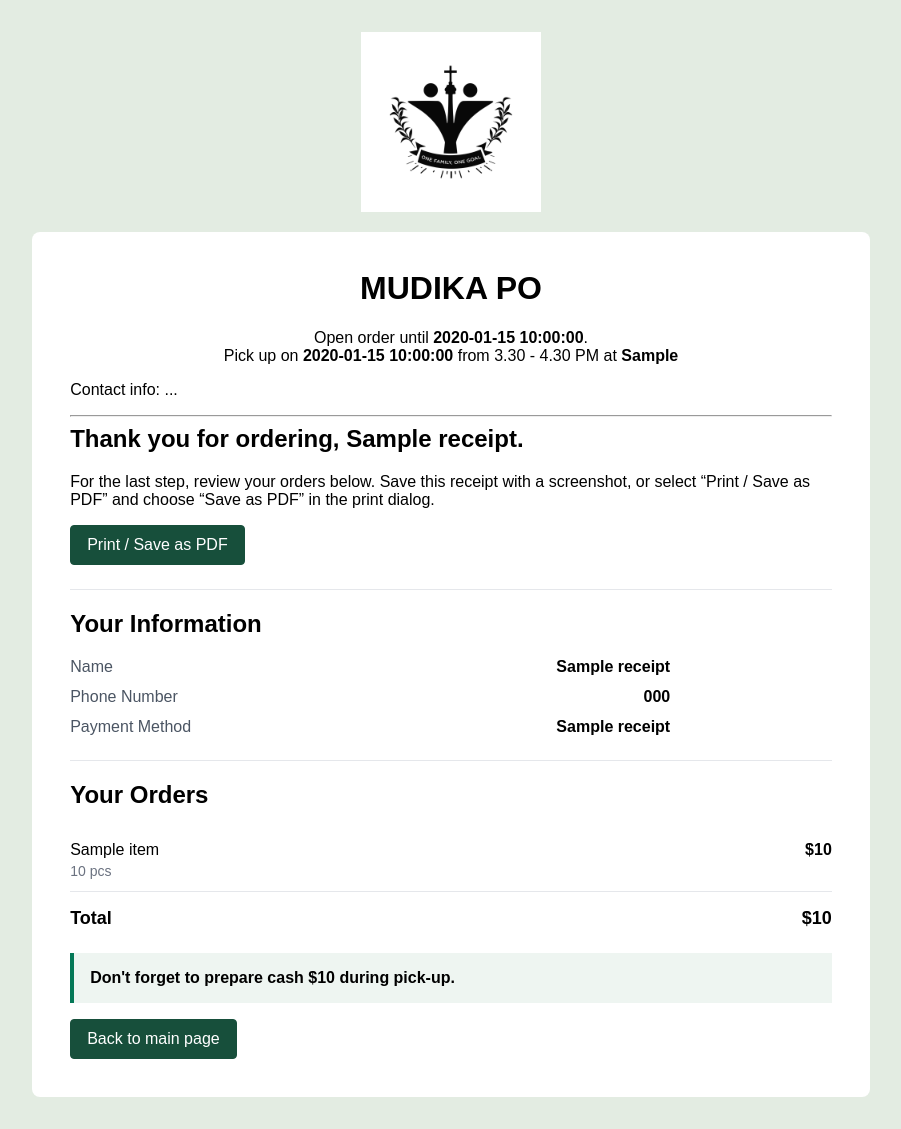
After one commit to adhitamapatrick/mudika-po-website, a Flask app: template templates/order_success.html in a window 1280 px wide. The commit adds this page. Shown: the whole page, without its empty margins (189-1090 px from the left). Run offline with Flask 3, Linux system fonts and the light colour scheme; the template is opened without the code that fills it: most values are stand-ins (such as "Sample title", 1, 10 or a date in 2020).

Commit message:
Added order confirmation for customers to review and show their orders succesfully submitted

```diff
--- a/app.py
+++ b/app.py
@@ -1,4 +1,5 @@
 import json
+import logging
 import math
 import os
 import re
@@ -6,10 +7,12 @@ import secrets
 import threading
 from datetime import date
 from decimal import Decimal, InvalidOperation, ROUND_HALF_UP
+from logging.handlers import RotatingFileHandler
 from pathlib import Path
+from time import time
 from uuid import uuid4
 
-from flask import Flask, flash, redirect, render_template, request, url_for
+from flask import Flask, flash, redirect, render_template, request, session, url_for
 from werkzeug.utils import secure_filename
 
 app = Flask(__name__)
@@ -28,6 +31,22 @@ PICKUP_LOCATIONS = (
 )
 SPREADSHEET_ID = "1BBk_33lKRMkxpFKyY3-lx-mpGxGWiPG7kBVqNNoNnoA"
 DATA_LOCK = threading.Lock()
+ORDER_RECEIPTS = {}
+ORDER_RECEIPT_LOCK = threading.Lock()
+ORDER_RECEIPT_TTL_SECONDS = 30 * 60
+PAYMENT_METHODS = {
+    "etransfer": "E-transfer to mudika@gmail.com",
+    "cash": "Cash",
+}
+
+DATA_DIR.mkdir(parents=True, exist_ok=True)
+LOG_FILE = DATA_DIR / "app.log"
+if not any(getattr(handler, "baseFilename", None) == str(LOG_FILE) for handler in app.logger.handlers):
+    log_handler = RotatingFileHandler(LOG_FILE, maxBytes=1_000_000, backupCount=2, encoding="utf-8")
+    log_handler.setLevel(logging.INFO)
+    log_handler.setFormatter(logging.Formatter("%(asctime)s %(levelname)s %(message)s"))
+    app.logger.addHandler(log_handler)
+app.logger.setLevel(logging.INFO)
 
 DEFAULT_SITE_DATA = {
     "pickup_date": date.today().isoformat(),
@@ -94,10 +113,47 @@ def item_unit_price(value):
         return Decimal(match.group())
 
 
-def append_order_rows_to_sheet(rows):
+def get_google_credentials_file():
     credentials_file = os.environ.get("GOOGLE_APPLICATION_CREDENTIALS")
     if not credentials_file:
-        raise RuntimeError("Google Sheets credentials are not configured.")
+        credentials_file = str(DATA_DIR / "google-service-account.json")
+    if not Path(credentials_file).is_file():
+        raise RuntimeError("Google Sheets credential file was not found.")
+    return credentials_file
+
+
+def store_order_receipt(receipt):
+    current_time = time()
+    with ORDER_RECEIPT_LOCK:
+        expired_receipts = [
+            receipt_id
+            for receipt_id, entry in ORDER_RECEIPTS.items()
+            if entry["expires_at"] <= current_time
+        ]
+        for receipt_id in expired_receipts:
+            ORDER_RECEIPTS.pop(receipt_id, None)
+
+        receipt_id = secrets.token_urlsafe(32)
+        ORDER_RECEIPTS[receipt_id] = {
+            "receipt": receipt,
+            "expires_at": current_time + ORDER_RECEIPT_TTL_SECONDS,
+        }
+    return receipt_id
+
+
+def get_order_receipt(receipt_id):
+    if not receipt_id:
+        return None
+    with ORDER_RECEIPT_LOCK:
+        entry = ORDER_RECEIPTS.get(receipt_id)
+        if not entry or entry["expires_at"] <= time():
+            ORDER_RECEIPTS.pop(receipt_id, None)
+            return None
+        return entry["receipt"]
+
+
+def append_order_rows_to_sheet(rows):
+    credentials_file = get_google_credentials_file()
 
     from google.oauth2.service_account import Credentials
     from googleapiclient.discovery import build
@@ -202,10 +258,11 @@ def home():
 def submit_order():
     customer_name = request.form.get("customer_name", "").strip()
     customer_phone = request.form.get("customer_phone", "")
+    payment_method = request.form.get("payment_method", "")
     phone_digits = re.sub(r"\D", "", customer_phone)
     valid_phone = len(phone_digits) == 10 or (len(phone_digits) == 11 and phone_digits.startswith("1"))
-    if not customer_name or not valid_phone:
-        flash("Enter your name and a valid 10-digit phone number to submit your order.", "error")
+    if not customer_name or not valid_phone or payment_method not in PAYMENT_METHODS:
+        flash("Enter your name, a valid 10-digit phone number, and choose a payment method.", "error")
         return redirect(url_for("home"))
 
     with DATA_LOCK:
@@ -236,6 +293,8 @@ def submit_order():
         submitted_date = date.today()
         order_method = f"Web form - {submitted_date.strftime('%m %d')}"
         order_rows = []
+        receipt_items = []
+        receipt_total = Decimal("0.00")
         try:
             for item, quantity in zip(menu, requested_quantities):
                 if quantity == 0:
@@ -243,6 +302,7 @@ def submit_order():
                 line_total = (item_unit_price(item["Price"]) * quantity).quantize(
                     Decimal("0.01"), rounding=ROUND_HALF_UP
                 )
+                receipt_total += line_total
                 order_rows.append([
                     customer_name,
                     item["Menu Name"],
@@ -252,6 +312,11 @@ def submit_order():
                     order_method,
                     float(line_total),
                 ])
+                receipt_items.append({
+                    "name": item["Menu Name"],
+                    "quantity": quantity,
+                    "line_total": f"{line_total:.2f}",
+                })
             append_order_rows_to_sheet(order_rows)
         except Exception:
             app.logger.exception("Unable to append submitted order to Google Sheets")
@@ -262,8 +327,31 @@ def submit_order():
             item["Qty Ordered"] = int(item.get("Qty Ordered", 0)) + quantity
         save_site_data(site_data)
 
-    flash("Your order has been submitted.", "success")
-    return redirect(url_for("home"))
+        pickup_schedule = site_data["pickup_dates"][pickup_date]
+        receipt = {
+            "customer_name": customer_name,
+            "customer_phone": customer_phone.strip(),
+            "payment_method": payment_method,
+            "payment_label": PAYMENT_METHODS[payment_method],
+            "items": receipt_items,
+            "total": f"{receipt_total:.2f}",
+            "close_order_date": format_schedule_date(pickup_schedule["close_order_date"]),
+            "pickup_date": format_schedule_date(pickup_date),
+            "pickup_location": pickup_schedule["pickup_location"],
+        }
+        session["order_receipt_id"] = store_order_receipt(receipt)
+
+    return redirect(url_for("order_success"))
+
+
+@app.route("/order/confirmation")
+def order_success():
+    receipt = get_order_receipt(session.get("order_receipt_id"))
+    if not receipt:
+        session.pop("order_receipt_id", None)
+        flash("Your receipt has expired. Please contact us if you need your order details.", "error")
+        return redirect(url_for("home"))
+    return render_template("order_success.html", receipt=receipt)
 
 
 @app.route("/admin", methods=["GET", "POST"])
--- /dev/null
+++ b/static/receipt.js
@@ -0,0 +1,3 @@
+document.querySelector('[data-print-receipt]')?.addEventListener('click', () => {
+    window.print();
+});
--- a/static/style.css
+++ b/static/style.css
@@ -168,6 +168,131 @@ body {
   margin-top: 0;
 }
 
+.order-confirmation {
+  width: min(520px, calc(100vw - 32px));
+  max-width: none;
+  max-height: calc(100vh - 32px);
+  padding: 0;
+  overflow-y: auto;
+  border: 0;
+  border-radius: 8px;
+  box-shadow: 0 18px 60px rgba(17, 24, 39, 0.24);
+}
+
+.order-confirmation::backdrop {
+  background: rgba(17, 24, 39, 0.5);
+}
+
+.receipt-modal {
+  padding: 24px;
+}
+
+.receipt-header h2,
+.receipt-section h3 {
+  margin: 0;
+}
+
+.receipt-section {
+  margin-top: 24px;
+  padding-top: 20px;
+  border-top: 1px solid #e5e7eb;
+}
+
+.receipt-information {
+  display: grid;
+  gap: 12px;
+  margin: 16px 0 0;
+}
+
+.receipt-information div {
+  display: flex;
+  justify-content: space-between;
+  gap: 16px;
+}
+
+.receipt-information dt {
+  color: #4b5563;
+}
+
+.receipt-information dd {
+  margin: 0;
+  font-weight: 600;
+  text-align: right;
+  overflow-wrap: anywhere;
+}
+
+.receipt-items {
+  margin: 12px 0 0;
+  padding: 0;
+  list-style: none;
+}
+
+.receipt-item {
+  display: flex;
+  justify-content: space-between;
+  align-items: flex-start;
+  gap: 20px;
+  padding: 12px 0;
+  border-bottom: 1px solid #e5e7eb;
+}
+
+.receipt-item-description {
+  display: grid;
+  gap: 4px;
+}
+
+.receipt-item-quantity {
+  color: #6b7280;
+  font-size: 0.875rem;
+}
+
+.receipt-item-price {
+  flex: none;
+  text-align: right;
+}
+
+.receipt-total {
+  display: flex;
+  justify-content: space-between;
+  gap: 20px;
+  padding-top: 16px;
+  font-size: 1.125rem;
+}
+
+.receipt-footer {
+  margin-top: 24px;
+}
+
+.receipt-footer p {
+  margin: 0 0 16px;
+  font-weight: 600;
+}
+
+.receipt-actions {
+  display: flex;
+  justify-content: flex-end;
+  flex-wrap: wrap;
+  gap: 12px;
+}
+
+.receipt-actions button {
+  padding: 10px 14px;
+  border: 1px solid #174f3b;
+  border-radius: 4px;
+  font: inherit;
+  cursor: pointer;
+}
+
+.receipt-cancel {
+  background: white;
+  color: #174f3b;
+}
+
+.receipt-submit {
+  background: #174f3b;
+  color: white;
+}
+
 .order-messages {
   max-width: 720px;
 }
@@ -207,6 +359,50 @@ body {
 .required-mark {
   color: #b42318;
   font-weight: 700;
+}
+
+.receipt-page {
+  max-width: 960px;
+  margin: 0 auto;
+}
+
+.success-message h2 {
+  margin-top: 0;
+}
+
+.receipt-print,
+.back-to-main {
+  display: inline-block;
+  padding: 10px 16px;
+  border: 1px solid #174f3b;
+  border-radius: 4px;
+  background: #174f3b;
+  color: white;
+  font: inherit;
+  text-decoration: none;
+  cursor: pointer;
+}
+
+.receipt-page-section {
+  margin-top: 24px;
+  padding-top: 20px;
+  border-top: 1px solid #e5e7eb;
+}
+
+.receipt-page-section h2 {
+  margin-top: 0;
+}
+
+.receipt-page-section .receipt-information {
+  max-width: 600px;
+}
+
+.payment-reminder {
+  margin: 24px 0 16px;
+  padding: 16px;
+  border-left: 4px solid #047857;
+  background: #eef5f1;
+  font-weight: 600;
 }
 
 .admin-page {
--- /dev/null
+++ b/templates/order_success.html
@@ -0,0 +1,75 @@
+<!DOCTYPE html>
+<html lang="en">
+<head>
+    <meta charset="UTF-8">
+    <meta name="viewport" content="width=device-width, initial-scale=1.0">
+    <title>Order receipt | Mudika PO</title>
+    <link rel="stylesheet" href="{{ url_for('static', filename='style.css') }}">
+    <script src="{{ url_for('static', filename='receipt.js') }}" defer></script>
+</head>
+<body class="customer-page">
+    <img class="customer-logo" src="{{ url_for('static', filename='images/logo_mudika.png') }}" alt="Mudika logo">
+    <main class="customer-frame receipt-page">
+        <h1>MUDIKA PO</h1>
+        <p class="pickup-schedule">
+            Open order until <strong>{{ receipt.close_order_date }}</strong>.<br>
+            Pick up on <strong>{{ receipt.pickup_date }}</strong> from 3.30 - 4.30 PM at <strong>{{ receipt.pickup_location or 'Pickup location not set' }}</strong>
+        </p>
+        <p>Contact info: ...</p>
+
+        <hr>
+
+        <section class="success-message">
+            <h2>Thank you for ordering, {{ receipt.customer_name }}.</h2>
+            <p>For the last step, review your orders below. Save this receipt with a screenshot, or select “Print / Save as PDF” and choose “Save as PDF” in the print dialog.</p>
+            <button type="button" class="receipt-print" data-print-receipt>Print / Save as PDF</button>
+        </section>
+
+        <section class="receipt-page-section">
+            <h2>Your Information</h2>
+            <dl class="receipt-information">
+                <div>
+                    <dt>Name</dt>
+                    <dd>{{ receipt.customer_name }}</dd>
+                </div>
+                <div>
+                    <dt>Phone Number</dt>
+                    <dd>{{ receipt.customer_phone }}</dd>
+                </div>
+                <div>
+                    <dt>Payment Method</dt>
+                    <dd>{{ receipt.payment_label }}</dd>
+                </div>
+            </dl>
+        </section>
+
+        <section class="receipt-page-section">
+            <h2>Your Orders</h2>
+            <ul class="receipt-items">
+                {% for item in receipt['items'] %}
+                <li class="receipt-item">
+                    <div class="receipt-item-description">
+                        <span class="receipt-item-name">{{ item.name }}</span>
+                        <span class="receipt-item-quantity">{{ item.quantity }} {{ 'pc' if item.quantity == 1 else 'pcs' }}</span>
+                    </div>
+                    <strong class="receipt-item-price">${{ item.line_total }}</strong>
+                </li>
+                {% endfor %}
+            </ul>
+            <div class="receipt-total">
+                <strong>Total</strong>
+                <strong>${{ receipt.total }}</strong>
+            </div>
+        </section>
+
+        <p class="payment-reminder">
+            {% if receipt.payment_method == 'etransfer' %}
+            Don't forget to e-transfer ${{ receipt.total }} to mudika@gmail.com before pick-up.
+            {% else %}
+            Don't forget to prepare cash ${{ receipt.total }} during pick-up.
+            {% endif %}
+        </p>
+        <a class="back-to-main" href="{{ url_for('home') }}">Back to main page</a>
+    </main>
+</body>
+</html>
```
Also changed, not shown: other parts of static/style.css (+54 -0 lines), static/order_confirmation.js (added, +97 -0 lines), templates/home.html (+56 -0 lines).
